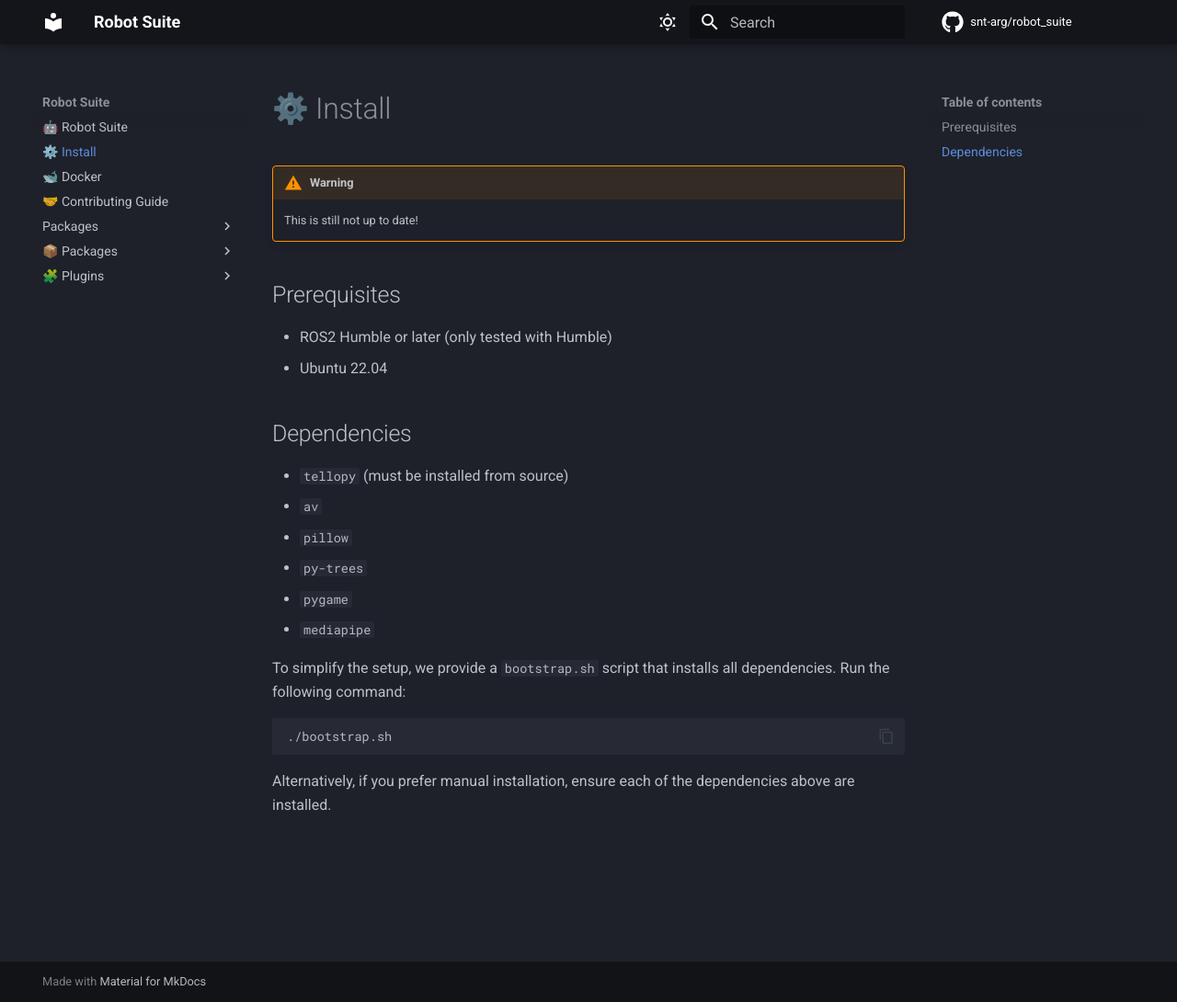
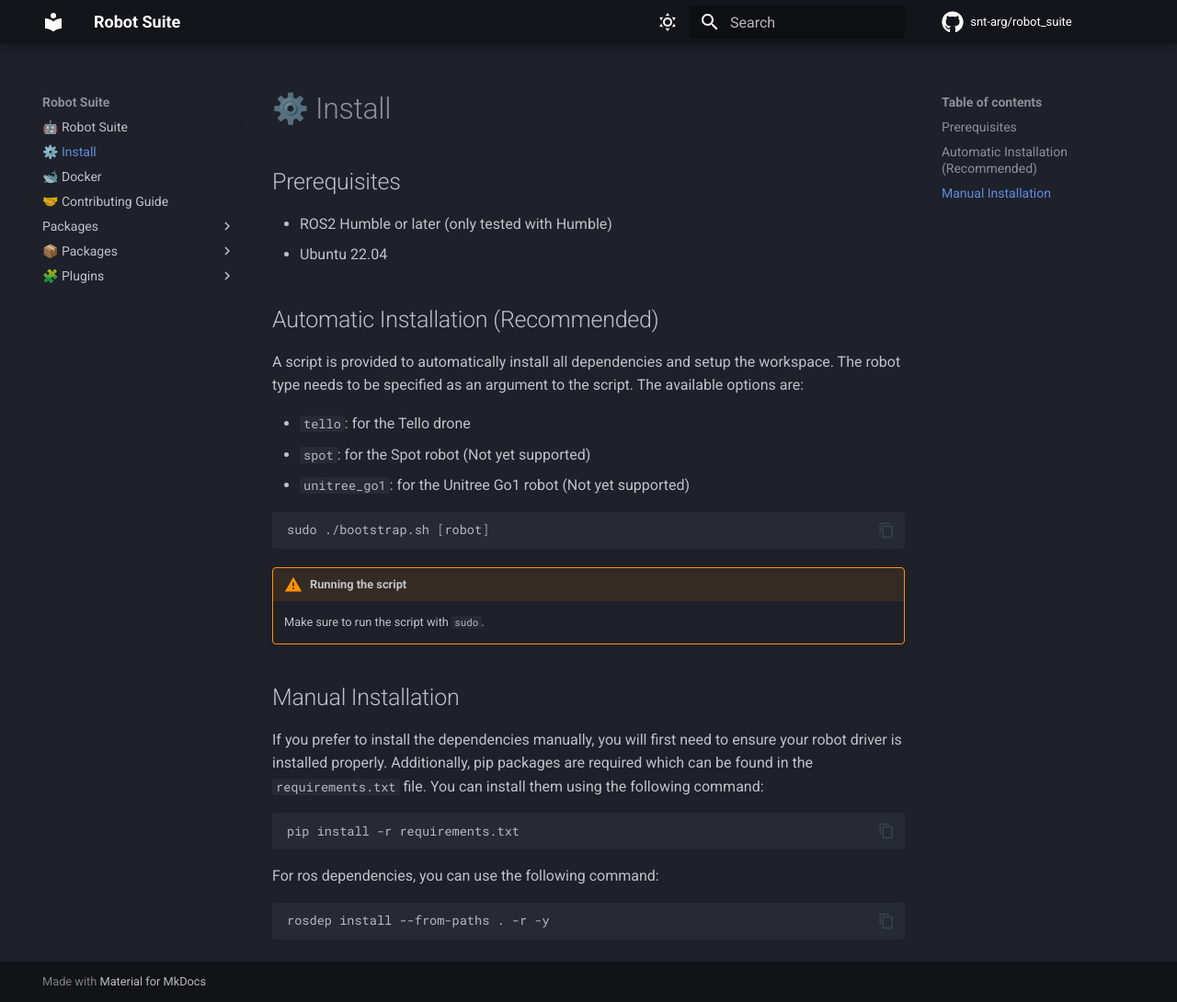
Before and after one commit to teusch-shawn-unilu/robot_suite_v2, an MkDocs documentation site: the page built from docs/1.installation.md, in a window 1280 px wide and 1090 px high. Shown: the whole window at 92% size. Built offline with MkDocs 1.6.1 and Material for MkDocs 9.7.7, drawn with Linux system fonts in a browser that asks for light colours; comment, search, counter and statistics services are not loaded.

Commit message:
docs: update install docs

````diff
--- a/docs/1.installation.md
+++ b/docs/1.installation.md
@@ -1,27 +1,39 @@
 # ⚙️ Install
-
-!!! warning
-
-    This is still not up to date!
 
 ## Prerequisites
 
 - ROS2 Humble or later (only tested with Humble)
 - Ubuntu 22.04
 
-## Dependencies
+## Automatic Installation (Recommended)
 
-- `tellopy` (must be installed from source)
-- `av`
-- `pillow`
-- `py-trees`
-- `pygame`
-- `mediapipe`
+A script is provided to automatically install all dependencies and setup the workspace.
+The robot type needs to be specified as an argument to the script. The available options are:
 
-To simplify the setup, we provide a `bootstrap.sh` script that installs all dependencies. Run the following command:
+- `tello`: for the Tello drone
+- `spot`: for the Spot robot (Not yet supported)
+- `unitree_go1`: for the Unitree Go1 robot (Not yet supported)
 
-```sh
-./bootstrap.sh
+```bash
+sudo ./bootstrap.sh [robot]
 ```
 
-Alternatively, if you prefer manual installation, ensure each of the dependencies above are installed.
+!!! warning "Running the script"
+
+    Make sure to run the script with `sudo`.
+
+## Manual Installation
+
+If you prefer to install the dependencies manually, you will first need to ensure
+your robot driver is installed properly. Additionally, pip packages are required
+which can be found in the `requirements.txt` file. You can install them using the following command:
+
+```bash
+pip install -r requirements.txt
+```
+
+For ros dependencies, you can use the following command:
+
+```bash
+rosdep install --from-paths . -r -y
+```
````
